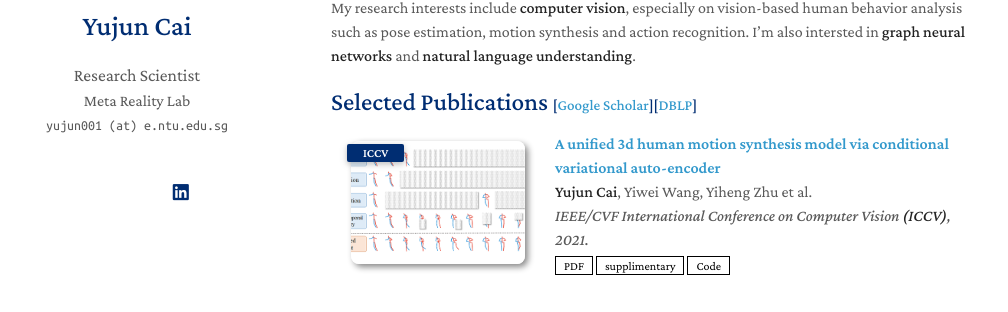
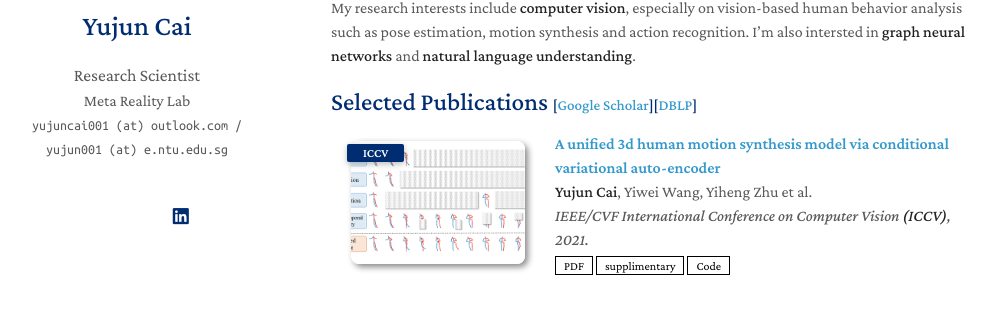
Before and after one commit to vanoracai/vanoracai.github.io, a Jekyll site: the page built from index.md, in a window 1280 px wide. Shown: the part 253-565 px from the top of the page, without its empty margins (139-1147 px from the left). Built offline with Jekyll 4.4.1, drawn with Linux system fonts in a browser that asks for light colours; nearby versions of some CDN libraries; a style sheet for code colours, icons or effects is not loaded; our own code applies the rules of GitHub Pages for plain Markdown files.

Commit message:
Update _config.yml

```diff
--- a/_config.yml
+++ b/_config.yml
@@ -3,7 +3,7 @@ title: Yujun Cai
 position: Research Scientist
 affiliation: Meta Reality Lab
 affiliation_link: https://about.meta.com/realitylabs/
-email: yujun001 (at) e.ntu.edu.sg
+email: yujuncai001 (at) outlook.com / yujun001 (at) e.ntu.edu.sg
 
 # Search Engine Optimization (SEO)
 keywords: yujun cai, cai yujun, yujuncai, caiyujun
```
